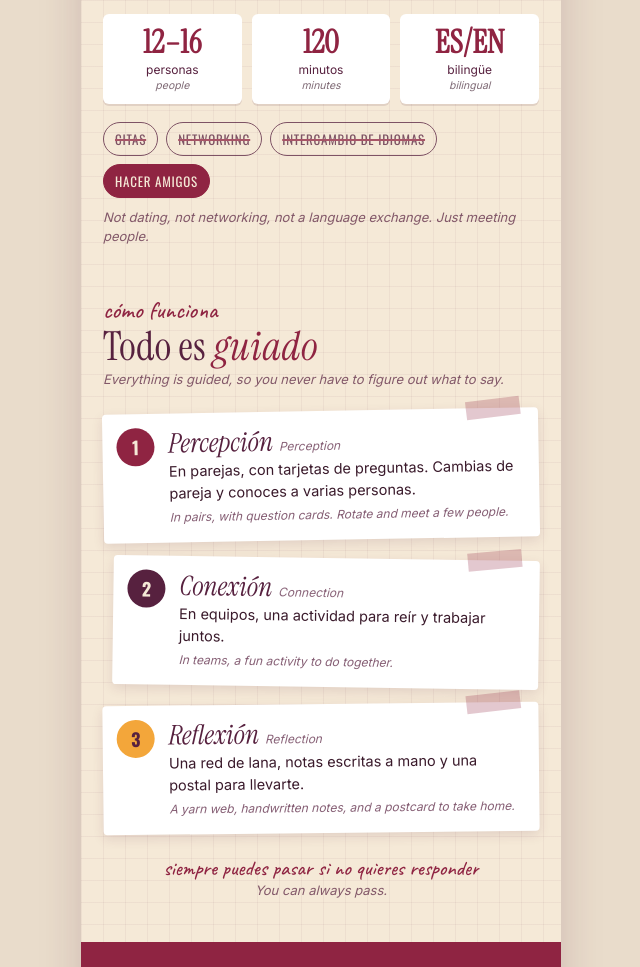
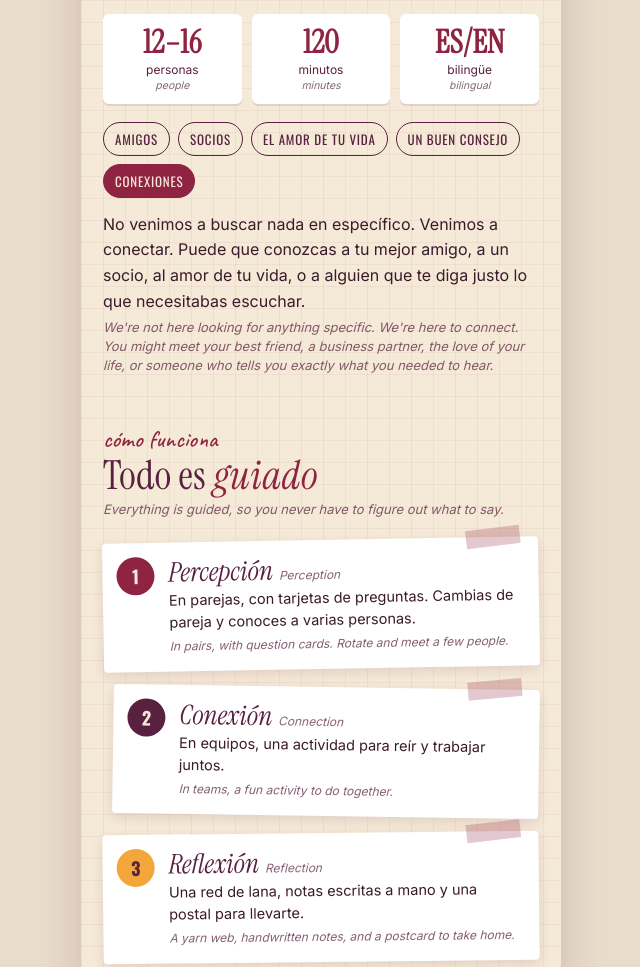
Before and after one commit to algotetrajoaqui/algotetrajoaqui.github.io, a plain HTML site: page index.html in a window 1280 px wide. Shown: the part 1760-2727 px from the top of the page, without its empty margins (319-959 px from the left). Drawn offline with nearby package versions, Linux system fonts and the light colour scheme; a web font is replaced by a local one.

Commit message:
Reframe 'what it is' and FAQ around connections, not just friends (#5)
Claude-Session: https://claude.ai/code/session_018d1vQum4LYYLb8UCvPBMKh

Co-authored-by: Claude <noreply@anthropic.com>

```diff
--- a/index.html
+++ b/index.html
@@ -276,10 +276,11 @@ footer .sig{color:var(--gold);font-size:26px}
     <div class="fact"><b>ES/EN</b><span>bilingüe</span><em>bilingual</em></div>
   </div>
   <div class="notlist">
-    <span class="chip no">Citas</span><span class="chip no">Networking</span><span class="chip no">Intercambio de idiomas</span>
-    <span class="chip yes">Hacer amigos</span>
+    <span class="chip">Amigos</span><span class="chip">Socios</span><span class="chip">El amor de tu vida</span><span class="chip">Un buen consejo</span>
+    <span class="chip yes">Conexiones</span>
   </div>
-  <p class="en" style="margin-top:10px">Not dating, not networking, not a language exchange. Just meeting people.</p>
+  <p class="body">No venimos a buscar nada en específico. Venimos a conectar. Puede que conozcas a tu mejor amigo, a un socio, al amor de tu vida, o a alguien que te diga justo lo que necesitabas escuchar.</p>
+  <p class="en">We're not here looking for anything specific. We're here to connect. You might meet your best friend, a business partner, the love of your life, or someone who tells you exactly what you needed to hear.</p>
 </section>
 
 <!-- FLOW -->
@@ -360,8 +361,8 @@ footer .sig{color:var(--gold);font-size:26px}
     <div class="ans">¡Sí! Está pensado justo para eso. Todo es guiado, así que no tienes que llegar con nadie ni saber qué decir.<p class="en">Yes, that's exactly who it's for.</p></div>
   </details>
   <details>
-    <summary>¿Es para citas?<small>Is it for dating?</small></summary>
-    <div class="ans">No. No es para citas, networking ni intercambio de idiomas. Es para conocer gente y hacer amigos.<p class="en">No. It's about meeting people and making friends.</p></div>
+    <summary>¿Es para citas o networking?<small>Is it for dating or networking?</small></summary>
+    <div class="ans">No es speed dating ni un evento de networking. Es para conectar. Nunca sabes a quién vas a conocer: puede ser un amigo, un socio, el amor de tu vida o alguien que te diga justo lo que necesitabas escuchar. Se trata de conocer a los personajes de tu historia.<p class="en">It's not speed dating or a networking event. It's about connection. You never know who you'll meet: a friend, a business partner, the love of your life, or someone who says exactly what you needed to hear. Meet the characters in your story.</p></div>
   </details>
   <details>
     <summary>¿Necesito hablar inglés?<small>Do I need to speak Spanish?</small></summary>
```
